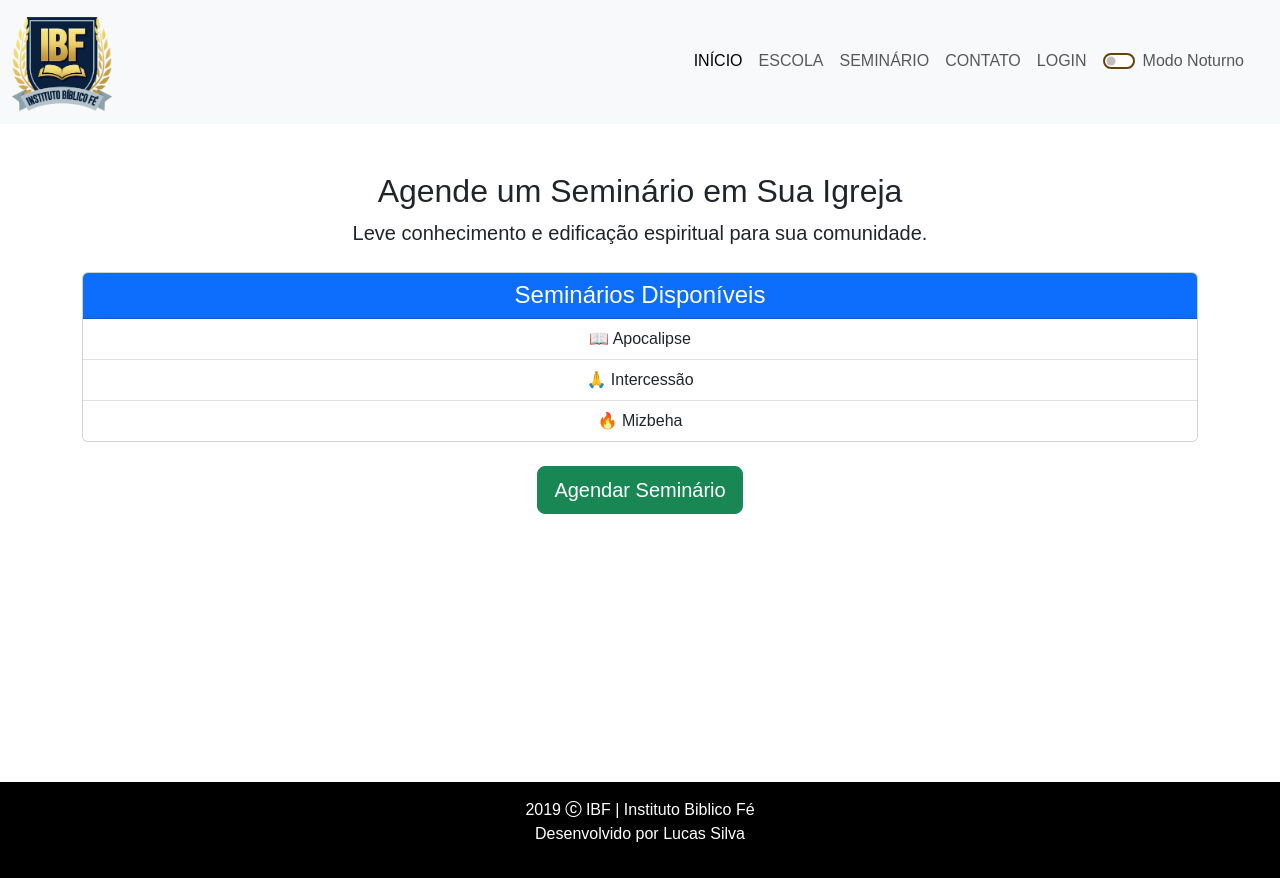
After one commit to Lucas44794/exemploibf, a Flask app: page /seminario in a window 1280 px wide. The commit adds this page. Run offline with Flask 3, Linux system fonts and the light colour scheme; some libraries are stand-ins or nearby versions.

Commit message:
adicionando seminario

```diff
--- a/routes/__init__.py
+++ b/routes/__init__.py
@@ -9,6 +9,7 @@ from .prospere import prospere_bp
 from .teologia import teologia_bp
 from .psicanalise import psicanalise_bp
 from .clinica import clinica_bp
+from .seminario import seminario_bp
 
 def register_routes(app):
     app.register_blueprint(home_bp)
@@ -22,3 +23,4 @@ def register_routes(app):
     app.register_blueprint(teologia_bp)
     app.register_blueprint(psicanalise_bp)
     app.register_blueprint(clinica_bp)
+    app.register_blueprint(seminario_bp)
--- /dev/null
+++ b/routes/seminario.py
@@ -0,0 +1,9 @@
+from flask import Blueprint, render_template
+from db import get_connection
+from psycopg2.extras import RealDictCursor
+
+seminario_bp = Blueprint('seminario', __name__)
+
+@seminario_bp.route('/seminario')
+def seminario():
+    return render_template('seminario.html')
--- a/templates/navbar.html
+++ b/templates/navbar.html
@@ -23,7 +23,7 @@
             <a class="nav-link" href="{{ url_for('escola.escola') }}">ESCOLA</a>
           </li>
           <li class="nav-item">
-            <a class="nav-link" href="#contato">SEMINÁRIO</a>
+            <a class="nav-link" href="{{ url_for('seminario.seminario') }}">SEMINÁRIO</a>
           </li>
           <li class="nav-item">
             <a class="nav-link" href="{{ url_for('contato.contato') }}">CONTATO</a>
--- /dev/null
+++ b/templates/seminario.html
@@ -0,0 +1,24 @@
+{% extends 'base.html' %}
+{% block content %}
+<div style="height: 60vh;" class="container mt-5">
+    <div class="text-center mb-4">
+        <h2>Agende um Seminário em Sua Igreja</h2>
+        <p class="lead">Leve conhecimento e edificação espiritual para sua comunidade.</p>
+    </div>
+
+    <div class="card">
+        <div class="card-header bg-primary text-white text-center">
+            <h4 class="mb-0">Seminários Disponíveis</h4>
+        </div>
+        <ul class="list-group list-group-flush text-center">
+            <li class="list-group-item">📖 Apocalipse</li>
+            <li class="list-group-item">🙏 Intercessão</li>
+            <li class="list-group-item">🔥 Mizbeha</li>
+        </ul>
+    </div>
+
+    <div class="text-center mt-4">
+        <a href="{{ url_for('contato.contato') }}" class="btn btn-success btn-lg">Agendar Seminário</a>
+    </div>
+</div>
+{% endblock %}
```
Also changed, not shown: templates/escola.html (+2 -12 lines), db.py (line endings or trailing spaces).
